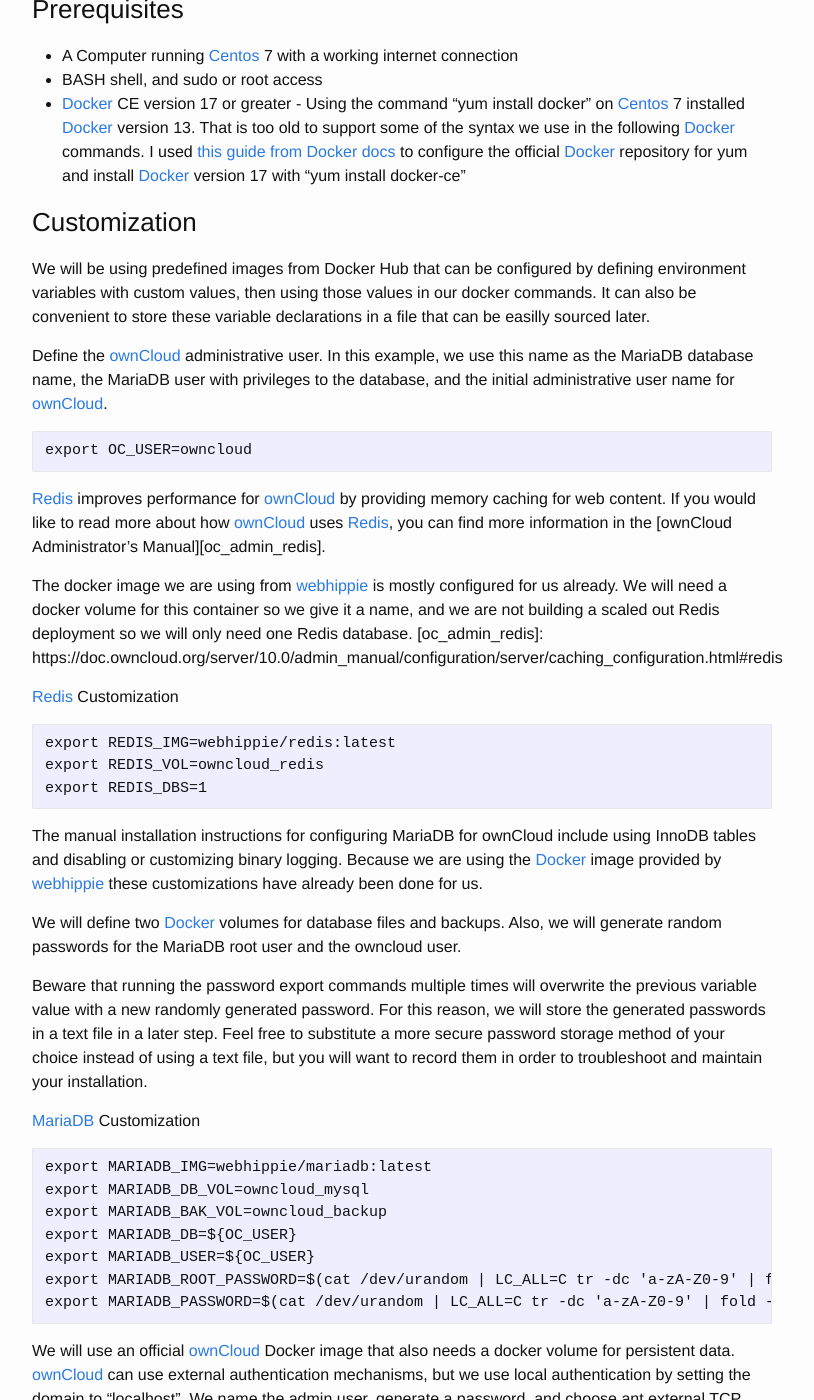
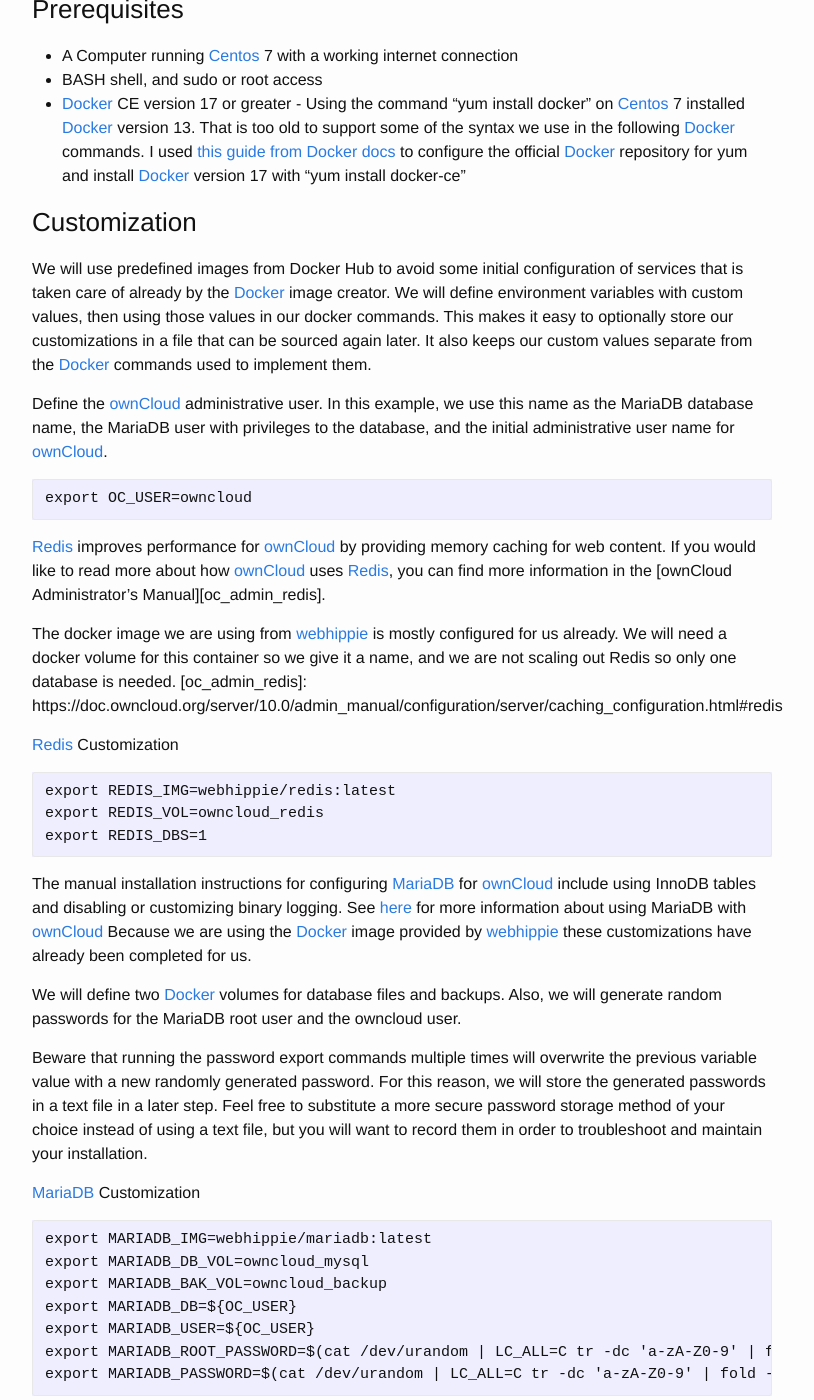
Before and after one commit to whizzer75/whizzer75.github.io, a Jekyll site: the page built from 1-install.md, in a window 1280 px wide and 1400 px high, scrolled down 602 px. Shown: the whole window, without its empty margins (238-1052 px from the left). Built offline with Jekyll 4.4.1, drawn with Linux system fonts in a browser that asks for light colours.

Commit message:
added owncloud mariadb info link

````diff
--- a/1-install.md
+++ b/1-install.md
@@ -36,10 +36,13 @@
 [docker_repo]: https://docs.docker.com/install/linux/docker-ce/centos/#set-up-the-repository
 
 ### Customization
-We will be using predefined images from Docker Hub that can be configured by
-defining environment variables with custom values, then using those values
-in our docker commands. It can also be convenient to store these variable
-declarations in a file that can be easilly sourced later.
+We will use predefined images from Docker Hub to avoid some initial
+configuration of services that is taken care of already by the [Docker]
+image creator. We will define environment variables with custom values,
+then using those values in our docker commands. This makes it easy to
+optionally store our customizations in a file that can be sourced again
+later. It also keeps our custom values separate from the [Docker]
+commands used to implement them.
 
 Define the [ownCloud] administrative user. In this example, we use this
 name as the MariaDB database name, the MariaDB user with privileges to the
@@ -54,7 +57,7 @@
 
 The docker image we are using from [webhippie] is mostly configured for us already.
 We will need a docker volume for this container so we give it a name, and we are
-not building a scaled out Redis deployment so we will only need one Redis database.
+not scaling out Redis so only one database is needed.
 [oc_admin_redis]: https://doc.owncloud.org/server/10.0/admin_manual/configuration/server/caching_configuration.html#redis
 
 [Redis] Customization
@@ -64,10 +67,11 @@
 export REDIS_DBS=1
 ```
 
-The manual installation instructions for configuring MariaDB for ownCloud
+The manual installation instructions for configuring [MariaDB] for [ownCloud]
 include using InnoDB tables and disabling or customizing binary logging.
+See [here][oc_mariadb] for more information about using MariaDB with [ownCloud]
 Because we are using the [Docker] image provided by [webhippie] these
-customizations have already been done for us.
+customizations have already been completed for us.
 
 We will define two [Docker] volumes for database files and backups. Also,
 we will generate random passwords for the MariaDB root user and the owncloud
@@ -193,3 +197,4 @@
 [MariaDB]: https://mariadb.com/
 [Apache]: https://httpd.apache.org/
 [webhippie]: https://hub.docker.com/u/webhippie/
+[oc_mariadb]: https://doc.owncloud.org/server/latest/admin_manual/configuration/database/linux_database_configuration.html#mysql-mariadb-with-binary-logging-enabled
````
